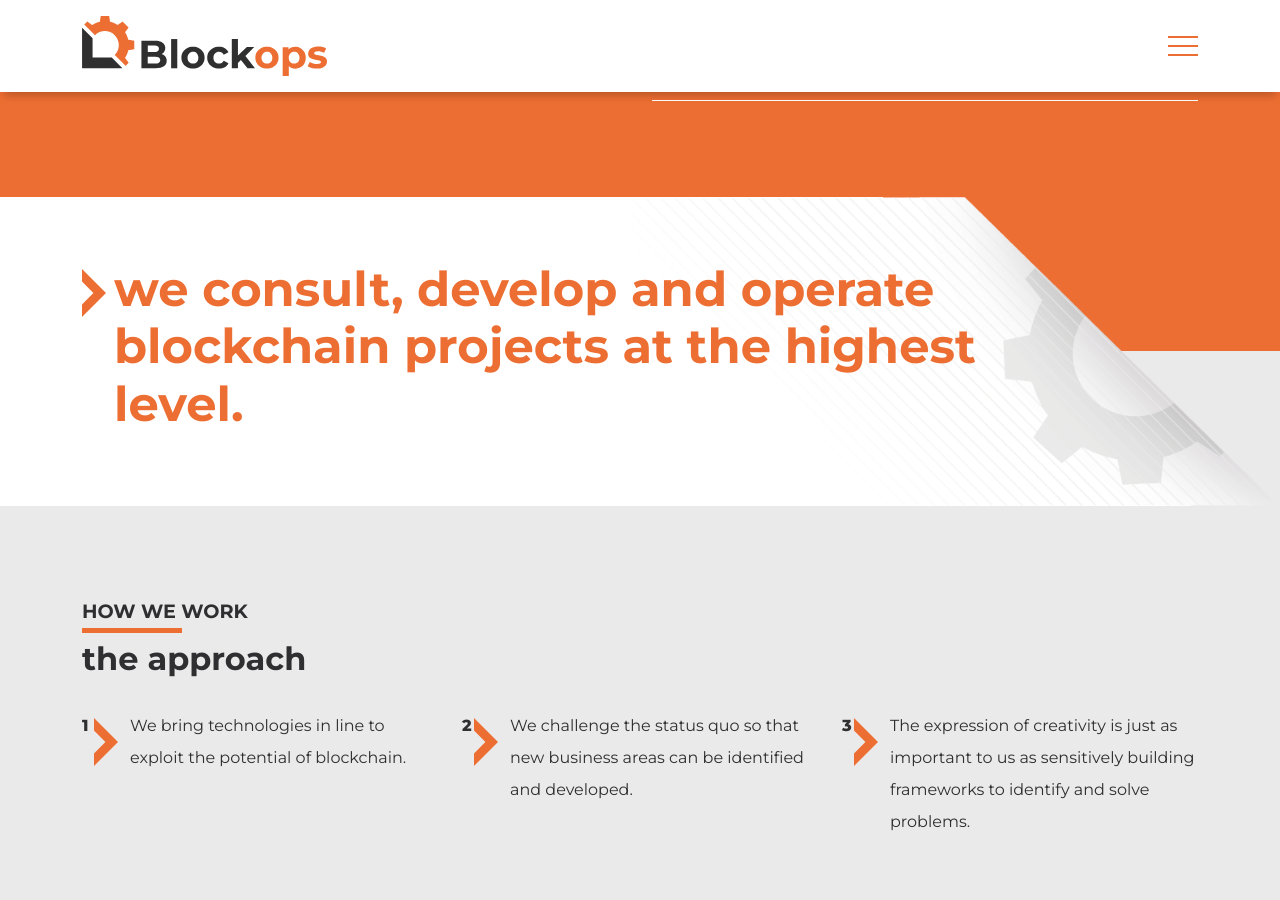
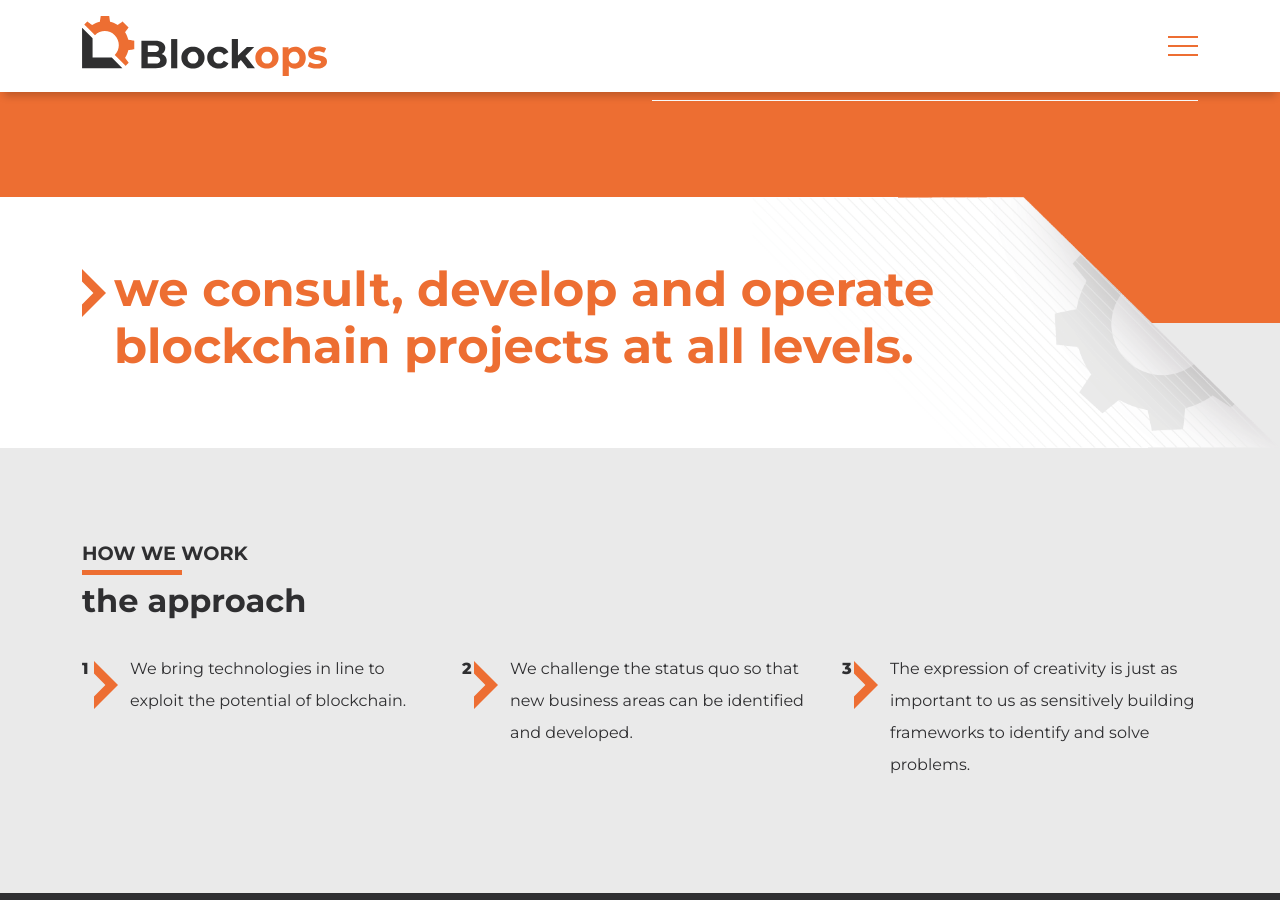
Before and after one commit to blockops-de/blockops-de.github.io, a Jekyll site: the page built from index.html, in a window 1280 px wide and 900 px high, scrolled down 1837 px. Built offline with Jekyll 4.4.1, drawn with Linux system fonts in a browser that asks for light colours.

Commit message:
fix: inappropriate term

```diff
--- a/_includes/mission.html
+++ b/_includes/mission.html
@@ -3,7 +3,7 @@
     <div class="container">
       <div class="row">
         <div class="col-10">
-          <h1 class="mission">we consult, develop and operate blockchain projects at the highest level.</h1>
+          <h1 class="mission">we consult, develop and operate blockchain projects at all levels.</h1>
         </div>
       </div>
     </div>
```
